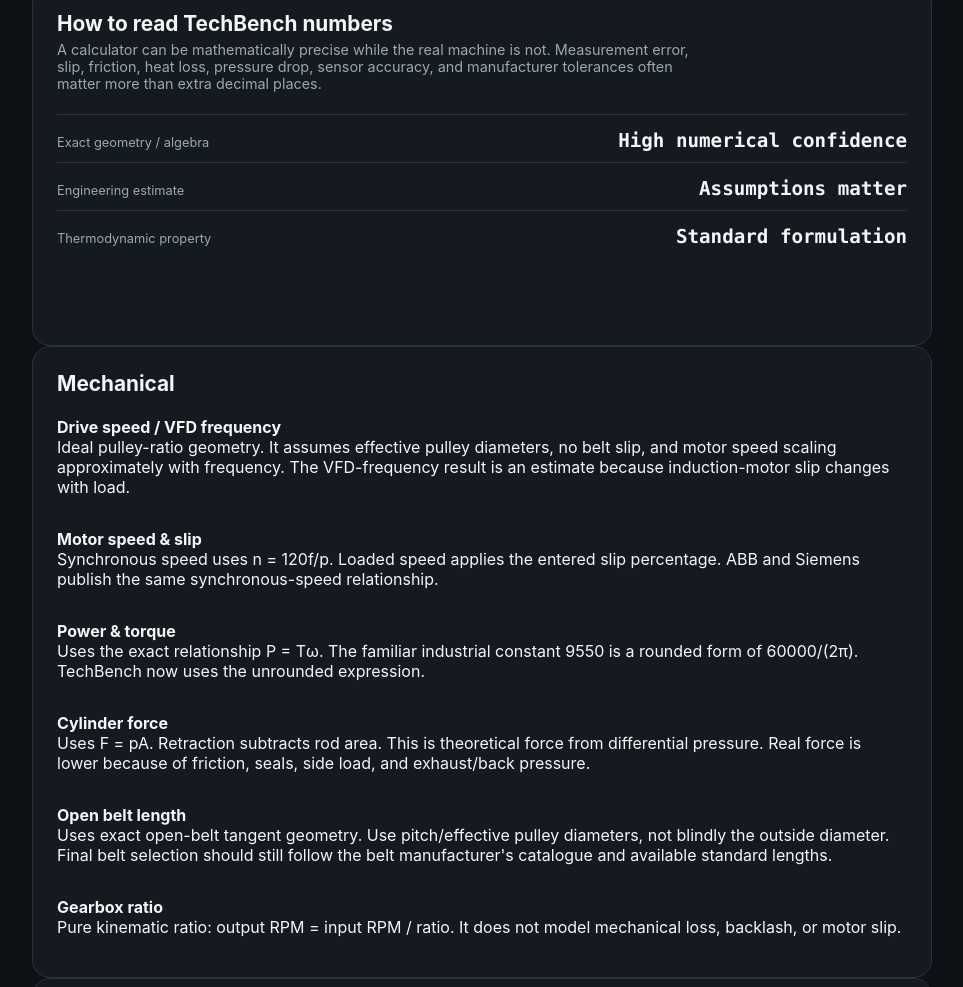
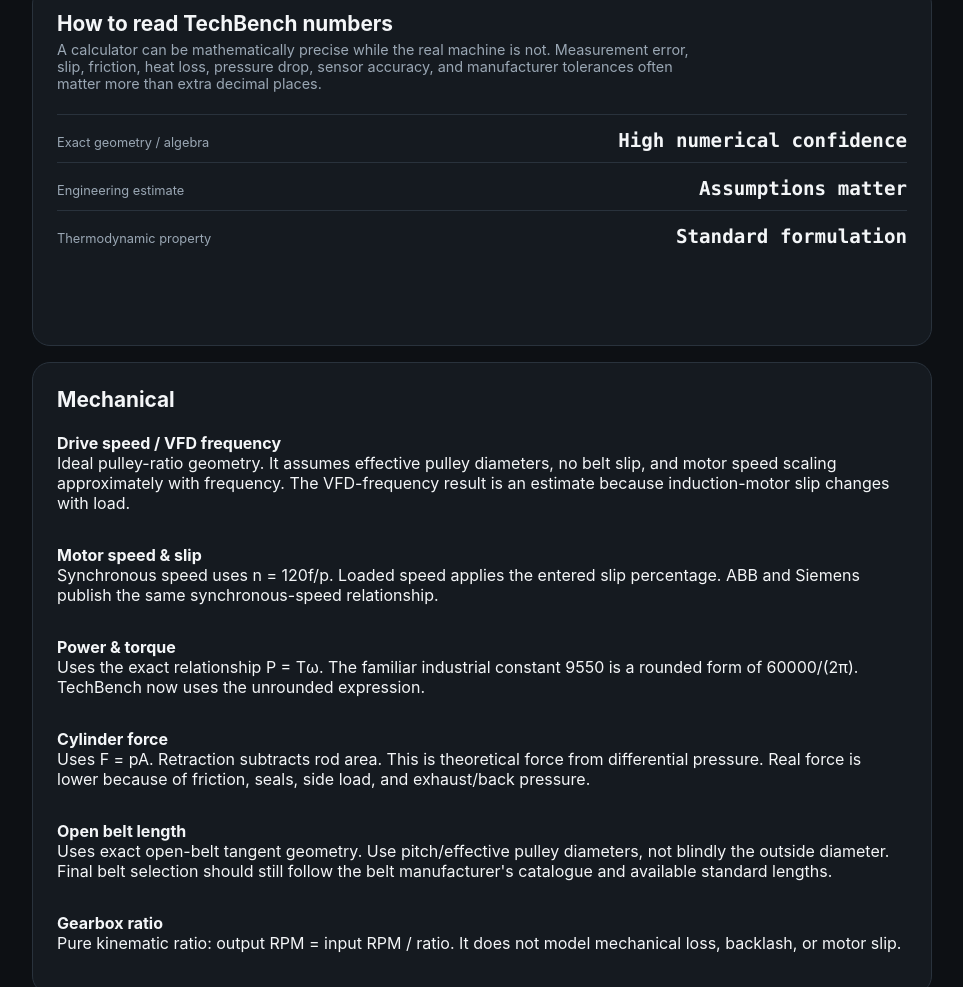
Before and after one commit to aesgalexis/techbench, a plain HTML site: page accuracy.html in a window 1280 px wide. Shown: the part 222-1209 px from the top of the page, without its empty margins (158-1121 px from the left). Drawn offline with Linux system fonts and the light colour scheme.

Commit message:
Add spacing between accuracy cards

```diff
--- a/styles.css
+++ b/styles.css
@@ -108,3 +108,9 @@
   header { padding-top: 28px; }
   .card { padding: 18px; }
 }
+
+
+/* Accuracy page spacing */
+main > .card + .card {
+  margin-top: 16px;
+}
```
